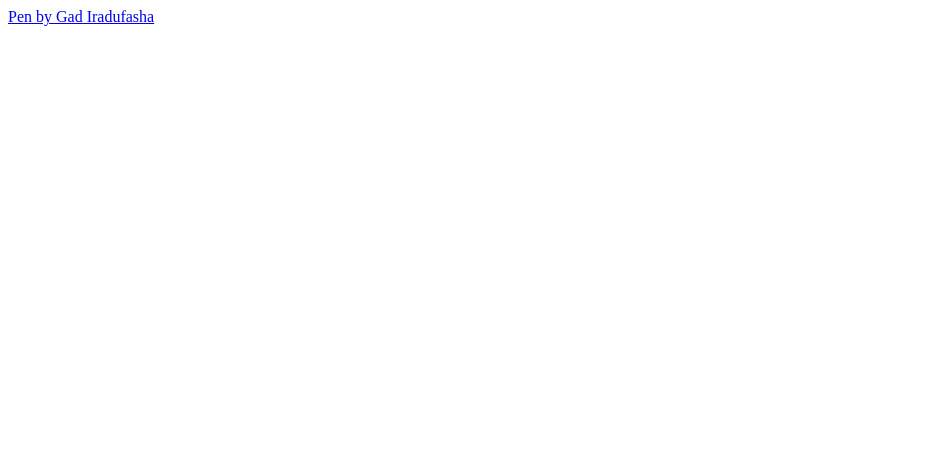
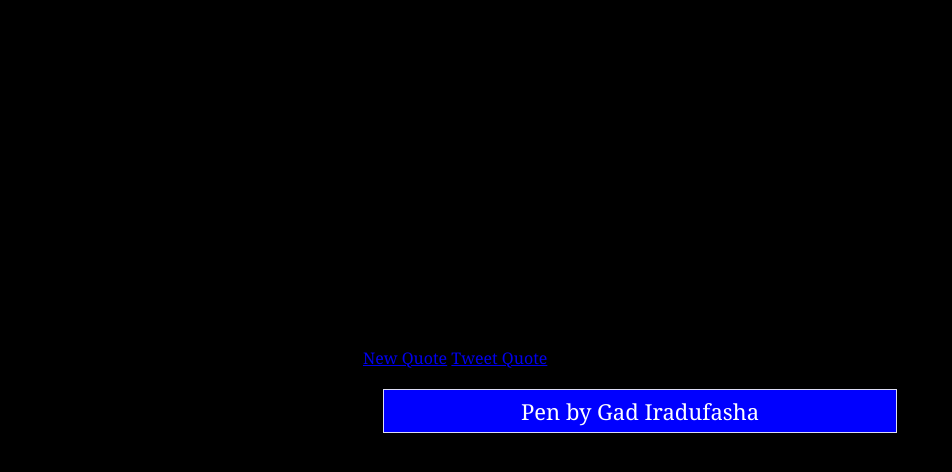
Before and after one commit to Gadrawingz/random-quote-machine-app, a plain HTML site: page index.htm in a window 1280 px wide. Shown: the whole page, without its empty margins (0-952 px from the left). Drawn offline with nearby package versions, Linux system fonts and the light colour scheme.

Commit message:
First css setup!

```diff
--- a/index.htm
+++ b/index.htm
@@ -17,6 +17,11 @@
         <div class="author">
           <!-- Quote Author here --->
         </div>
+
+        <div class="clickable">
+          <a href="#">New Quote</a>
+          <a href="twitter.com/intent/tweet" id="tweet-quote" target="_blank">Tweet Quote</a>
+        </div>
       </div>
       <div class="footer">
         <a href="https://codepen.io/gadrawingz/pen/oNVXGVm"
--- a/styles.css
+++ b/styles.css
@@ -0,0 +1,38 @@
+* {
+    margin: 0;
+    padding: 0;
+    list-style: none;
+    vertical-align: baseline;
+}
+/* Setup CSS */
+div {
+    position: relative;
+    z-index: 2;
+}
+
+body {
+    background: #000;
+    color: brown;
+    font-family: Cambria, Cochin, Georgia, Times, 'Times New Roman', serif;
+    font-weight: 400;
+    display: flex;
+    justify-content: center;
+    align-items: center;
+    height: 100vh;
+}
+
+.footer {
+    width: 500px;
+    background-color: blue;
+    border: 1px solid rgba(245, 245, 245, 0.903);
+    text-align: center;
+    display: block;
+    margin: 20px;
+    padding: 6px;
+    font-size: 22px;
+    color: whitesmoke;
+}
+.footer a {
+    text-decoration: none;
+    color: #fff;
+}
```
